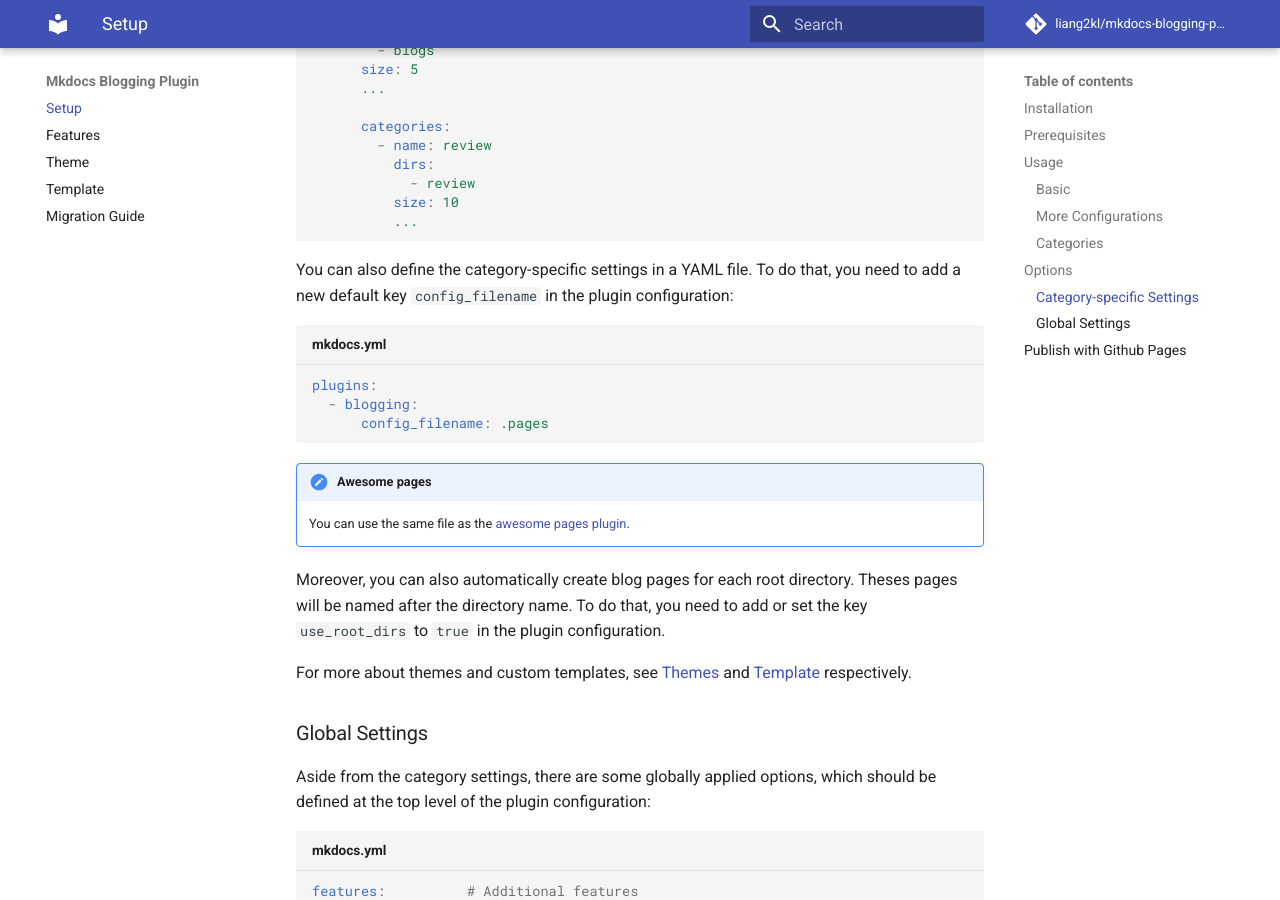
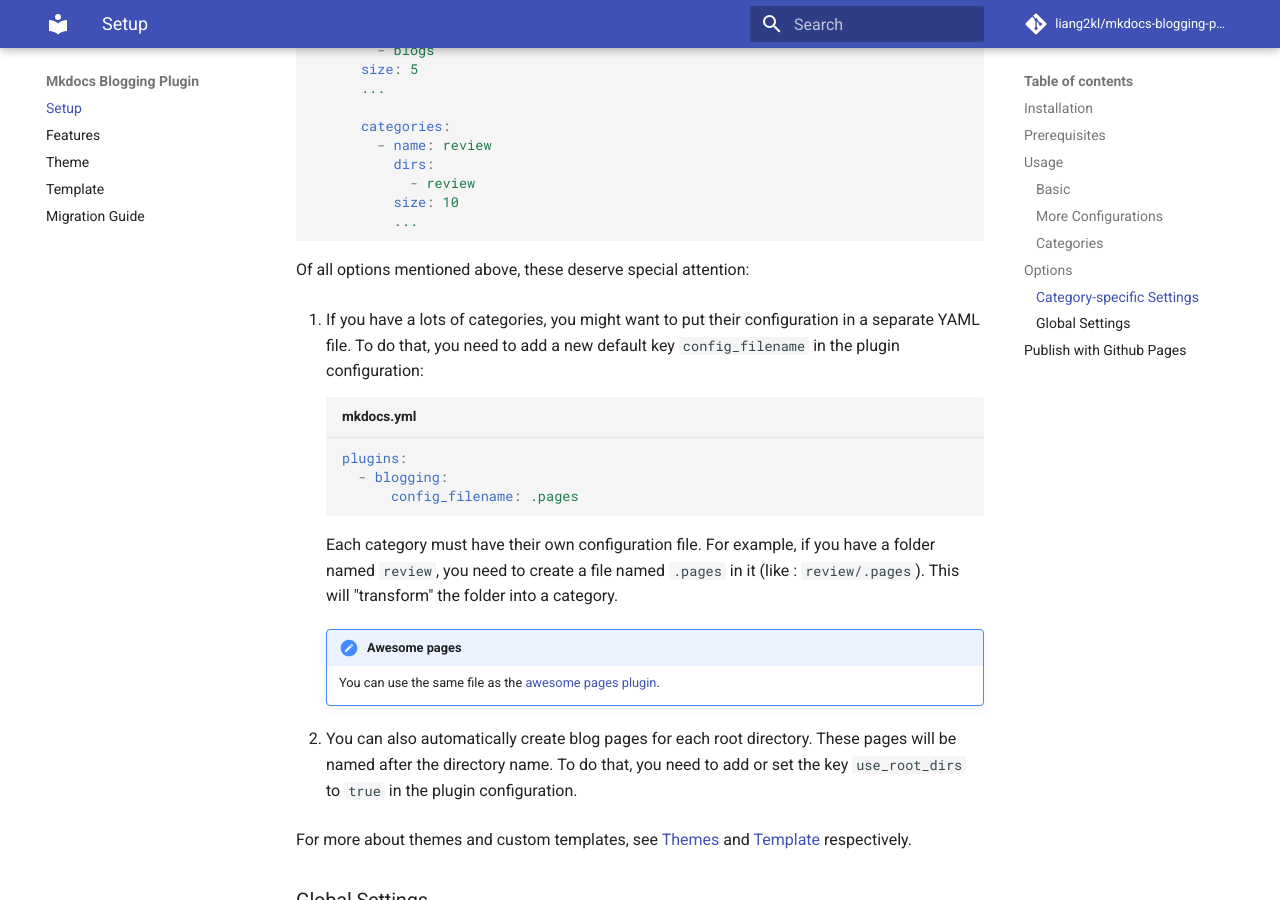
Before and after one commit to liang2kl/mkdocs-blogging-plugin, an MkDocs documentation site: the page built from docs/index.md, in a window 1280 px wide and 900 px high, scrolled down 3950 px. Built offline with MkDocs 1.6.1 and Material for MkDocs 9.7.7, drawn with Linux system fonts in a browser that asks for light colours; comment, search, counter and statistics services are not loaded; some of the changed text lies outside the part shown.

Commit message:
docs(review): review index to follow requested changes

````diff
--- a/docs/index.md
+++ b/docs/index.md
@@ -178,19 +178,21 @@ plugins:
           ...
 ```
 
-You can also define the category-specific settings in a YAML file. To do that, you need to add a new default key `config_filename` in the plugin configuration:
+Of all options mentioned above, these deserve special attention:
 
-```yaml title="mkdocs.yml"
-plugins:
-  - blogging:
-      config_filename: .pages
-```
+1. If you have a lots of categories, you might want to put their configuration in a separate YAML file. To do that, you need to add a new default key `config_filename` in the plugin configuration:
 
+    ```yaml title="mkdocs.yml"
+    plugins:
+      - blogging:
+          config_filename: .pages
+    ```
+   Each category must have their own configuration file. For example, if you have a folder named `review`, you need to create a file named `.pages` in it (like : `review/.pages`). This will "transform" the folder into a category.
 
-!!! notes "Awesome pages"
-    You can use the same file as the [awesome pages plugin](https://github.com/lukasgeiter/mkdocs-awesome-pages-plugin).
+    !!! notes "Awesome pages"
+        You can use the same file as the [awesome pages plugin](https://github.com/lukasgeiter/mkdocs-awesome-pages-plugin).
 
-Moreover, you can also automatically create blog pages for each root directory. Theses pages will be named after the directory name. To do that, you need to add or set the key `use_root_dirs` to `true` in the plugin configuration.
+2. You can also automatically create blog pages for each root directory. These pages will be named after the directory name. To do that, you need to add or set the key `use_root_dirs` to `true` in the plugin configuration.
 
 
 For more about themes and custom templates, see [Themes](theme.md) and [Template](template.md) respectively.
@@ -228,6 +230,9 @@ See [the list of datetime placeholders](https://docs.python.org/3/library/dateti
 - `use_root_dirs` in *global settings* is used to automatically create blog pages for each root directory. Theses pages will be named after the directory name.
 - `config_filename` in *global settings* is used to define the filename of the configuration file. See the [category specific options](#category-specific-settings) section for more details.
 
+
+Note that specify a category with the same name as the one from the root directories will override it.
+
 ## Publish with Github Pages
 
 A few more steps need to be taken for hosting with Github Pages:
````
Also changed, not shown: other parts of docs/index.md (+1 -1 lines).
